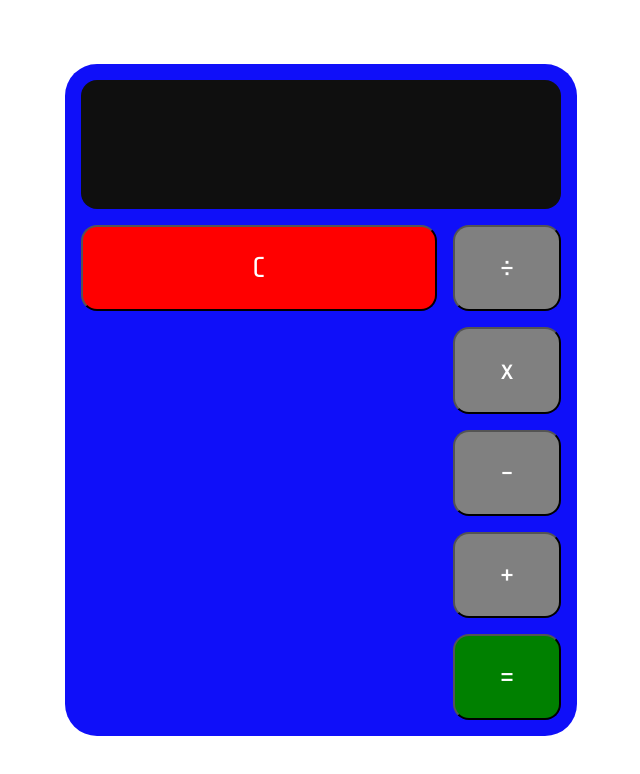
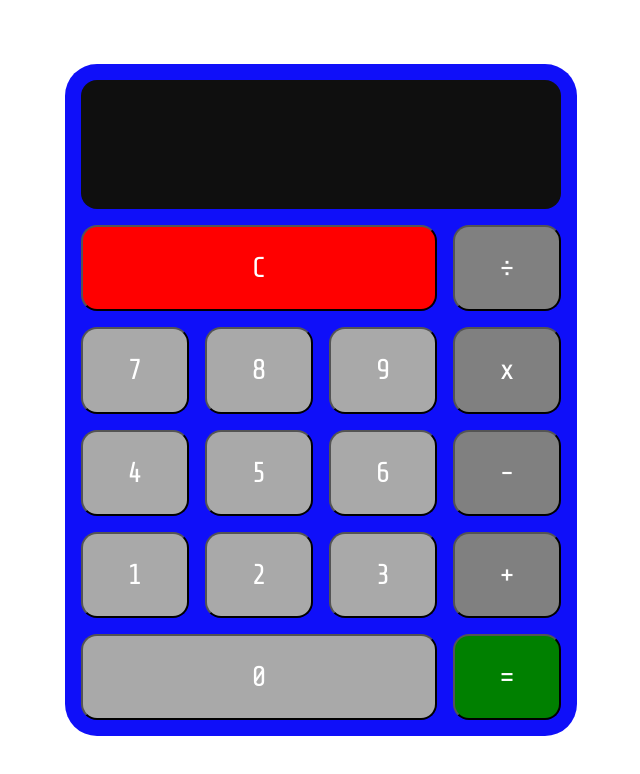
Before and after one commit to AceIsHuman/css-grid-calculator, a React (Create React App) app: page / in a window 1280 px wide. Shown: the top 774 px of the page, without its empty margins (319-959 px from the left). Built offline with nearby package versions, Linux system fonts and the light colour scheme.

Commit message:
add Numbers to calculator

```diff
--- a/src/components/Calculator.js
+++ b/src/components/Calculator.js
@@ -3,12 +3,14 @@ import styled from 'styled-components';
 
 import Display from './Display';
 import Operators from './Operators';
+import Numbers from './Numbers';
 
 const Calculator = () => {
   return (
     <CalculatorContainer>
       <Display />
       <Operators />
+      <Numbers />
     </CalculatorContainer>
   );
 };
```
